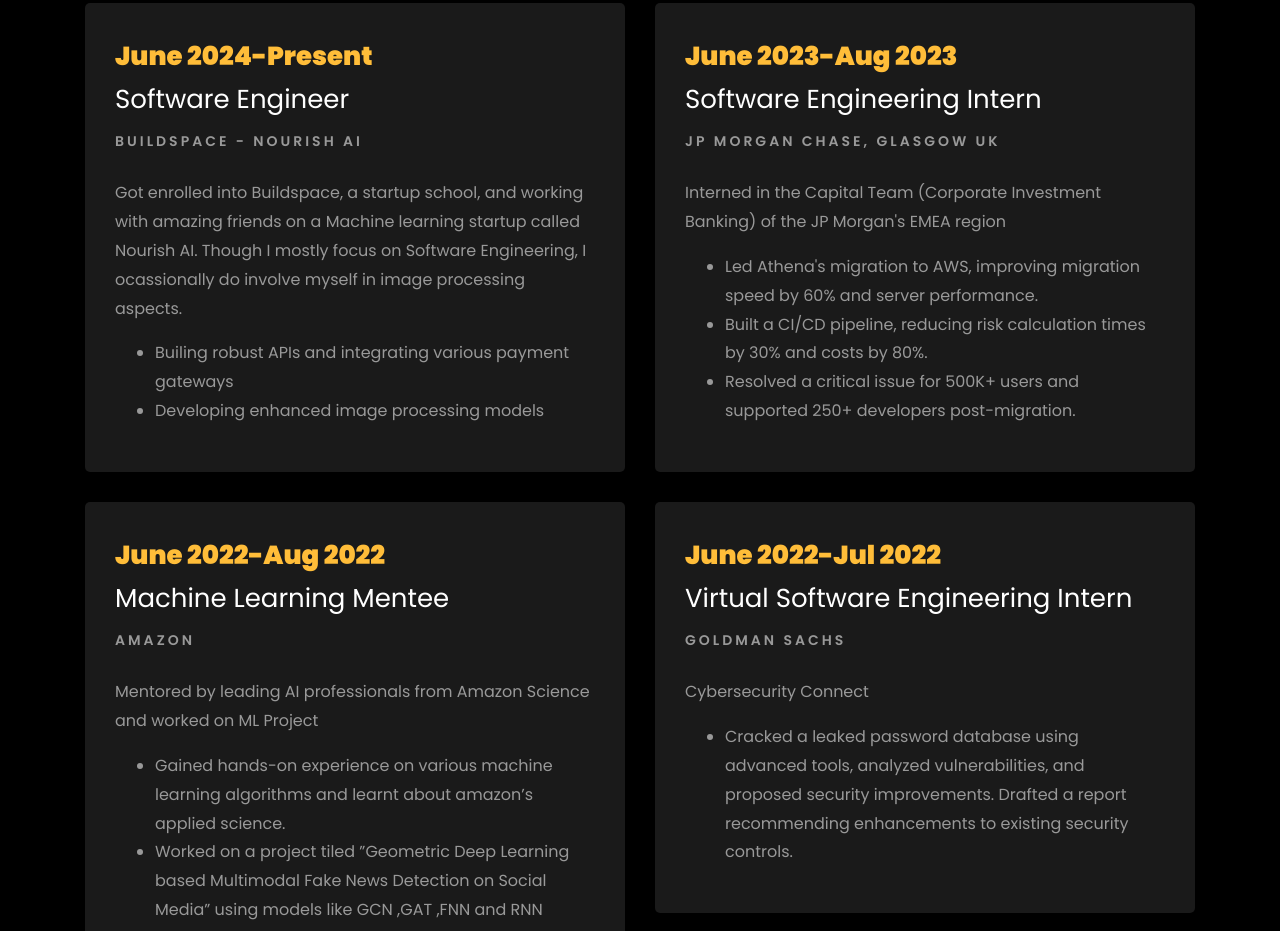
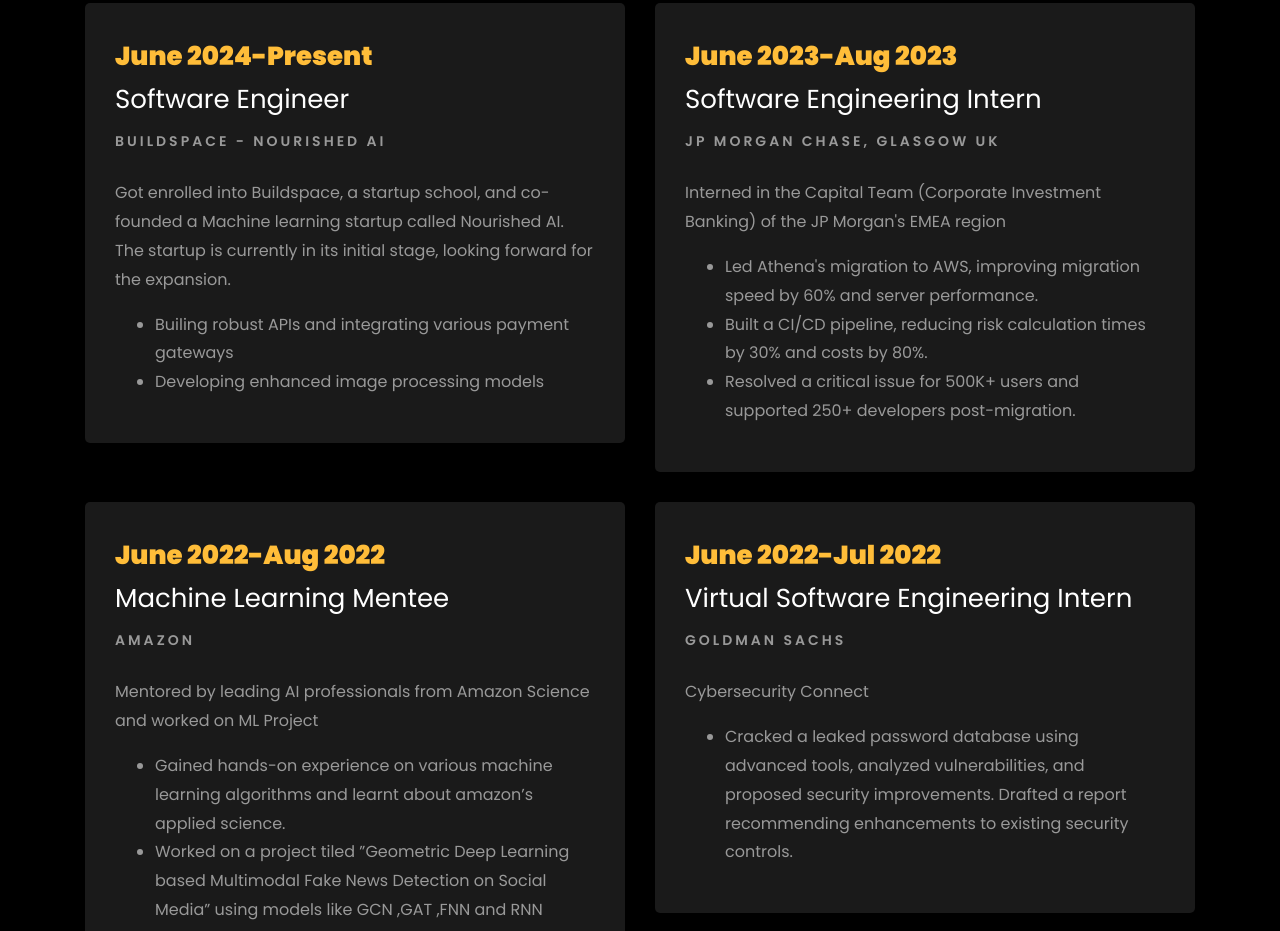
Before and after one commit to harshaarg/harshaareddy.github.io, a plain HTML site: page index.html in a window 1280 px wide. Shown: the part 1860-2791 px from the top of the page. Drawn offline with Linux system fonts and the light colour scheme; files whose address does not match are found by name.

Commit message:
Update index.html

```diff
--- a/index.html
+++ b/index.html
@@ -320,8 +320,8 @@
 					<div class="resume-wrap ftco-animate">
 						<span class="date">June 2024-Present</span>
 						<h2>Software Engineer</h2>
-						<span class="position">Buildspace - Nourish AI</span>
-						<p class="mt-4">Got enrolled into Buildspace, a startup school, and working with amazing friends on a Machine learning startup called Nourish AI. Though I mostly focus on Software Engineering, I ocassionally do involve myself in image processing aspects.
+						<span class="position">Buildspace - Nourished AI</span>
+						<p class="mt-4">Got enrolled into Buildspace, a startup school, and co-founded a Machine learning startup called Nourished AI. The startup is currently in its initial stage, looking forward for the expansion.
 							<ul>
 								<li>Builing robust APIs and integrating various payment gateways</li>
 								<li>Developing enhanced image processing models </li>
```
